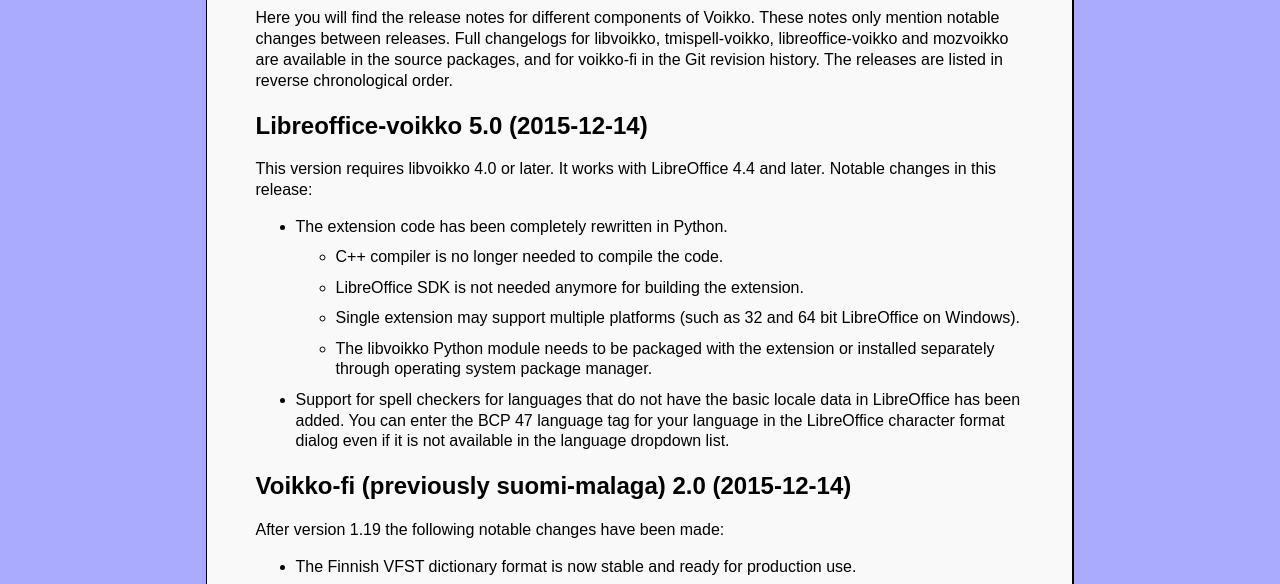
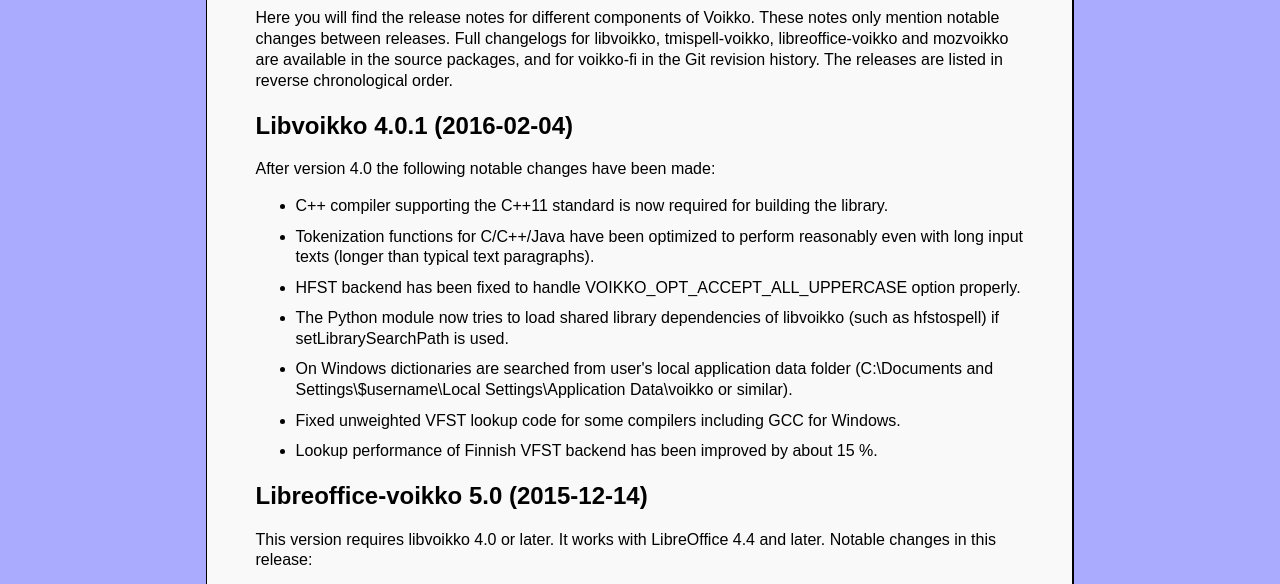
Before and after one commit to voikko/voikko.github.io, a plain HTML site: page releases.html in a window 1280 px wide. Shown: the part 139-723 px from the top of the page. Drawn offline with Linux system fonts and the light colour scheme.

Commit message:
Release libvoikko 4.0.1

```diff
--- a/releases.html
+++ b/releases.html
@@ -17,6 +17,25 @@ These notes only mention notable changes between releases. Full changelogs
 for libvoikko, tmispell-voikko, libreoffice-voikko and mozvoikko are available in
 the source packages, and for voikko-fi in the Git revision history.
 The releases are listed in reverse chronological order.</p>
+
+<h2>Libvoikko 4.0.1 (2016-02-04)</h2>
+<p>After version 4.0 the following notable changes have been made:</p>
+<ul>
+<li>C++ compiler supporting the C++11 standard is now required for building the library.</li>
+<li>Tokenization functions for C/C++/Java have been optimized to perform
+reasonably even with long input texts (longer than typical text paragraphs).</li>
+<li>HFST backend has been fixed to handle VOIKKO_OPT_ACCEPT_ALL_UPPERCASE
+option properly.</li>
+<li>The Python module now tries to load shared library dependencies of
+libvoikko (such as hfstospell) if setLibrarySearchPath is used.</li>
+<li>On Windows dictionaries are searched from user's local application data
+folder (C:\Documents and Settings\$username\Local Settings\Application
+Data\voikko or similar).</li>
+<li>Fixed unweighted VFST lookup code for some compilers including GCC for
+Windows.</li>
+<li>Lookup performance of Finnish VFST backend has been improved by about 15 %.</li>
+</ul>
+
 
 <h2>Libreoffice-voikko 5.0 (2015-12-14)</h2>
 <p>This version requires libvoikko 4.0 or later. It works with LibreOffice 4.4 and later.
--- a/stylesheets/styles.css
+++ b/stylesheets/styles.css
@@ -145,6 +145,8 @@ a img {
 .paketit {
   border: 2px solid black;
   border-collapse: collapse;
+  margin-left: auto;
+  margin-right: auto;
 }
 
 .paketit th {
```
Also changed, not shown: java.html (+9 -3 lines), sources.html (+3 -3 lines), vfst-transition.html (+2 -0 lines).
